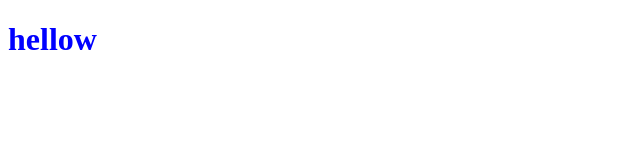
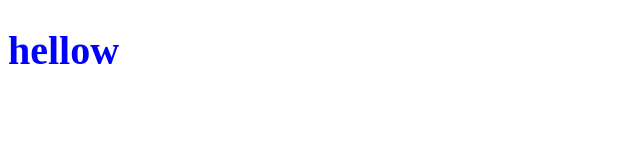
Before and after one commit to bo-han-kao/udemy-class, a plain HTML site: page html_class/obj1/demo.html in a window 1280 px wide. Shown: the whole page, without its empty margins (0-640 px from the left). Drawn offline with Linux system fonts and the light colour scheme.

Commit message:
24/07/09
css class

```diff
--- a/html_class/obj1/style.css
+++ b/html_class/obj1/style.css
@@ -9,3 +9,11 @@ h1 {
 .link2 a {
   color: green;
 }
+
+body {
+  font-size: 20px;
+}
+
+h1 {
+  font-size: 2em;
+}
```
